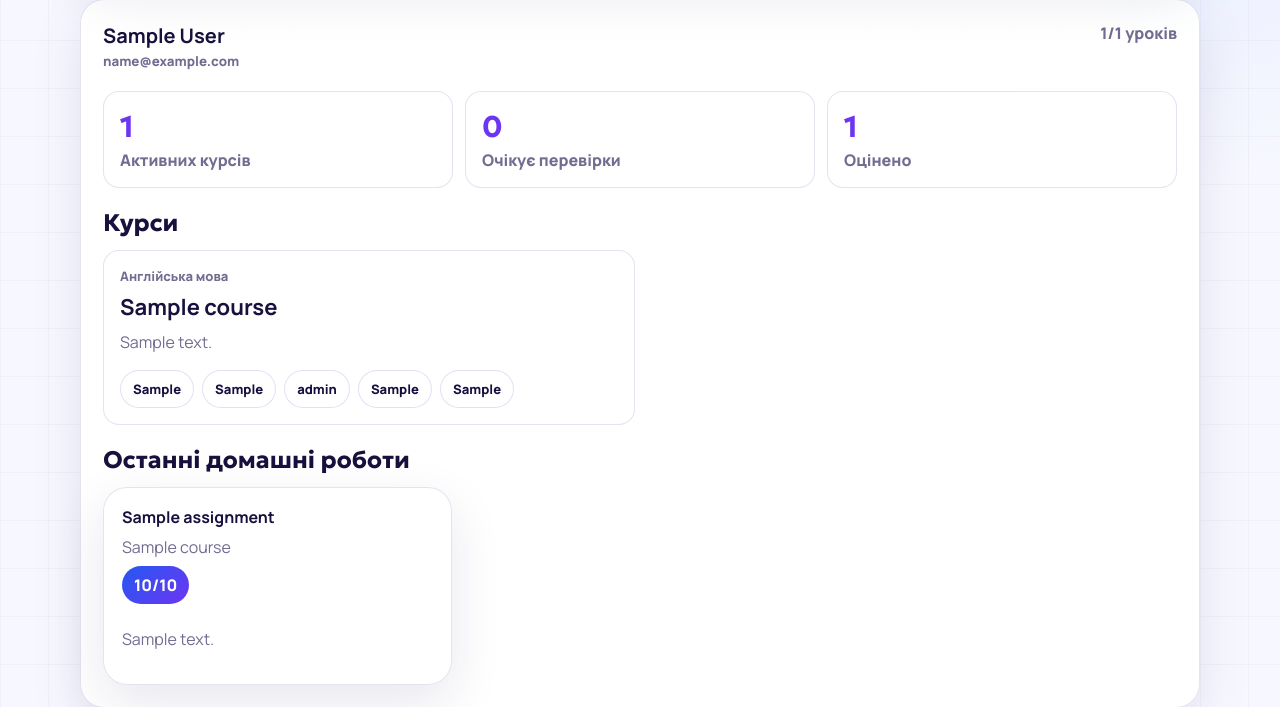
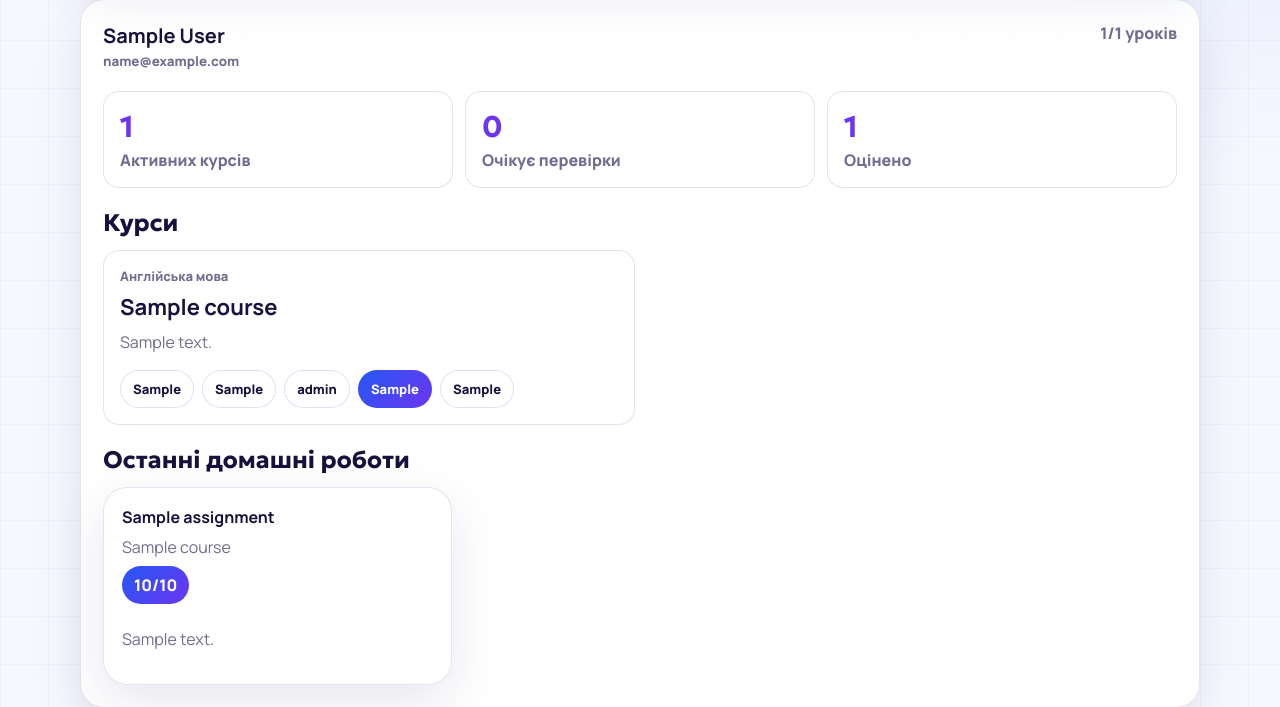
Before and after one commit to Sofier2/digital-center-platform, a Django app: page /parents/ in a window 1280 px wide. Shown: the part 440-1147 px from the top of the page. Run offline with Django 5.2, Linux system fonts and the light colour scheme; a user stored in the database is signed in; tables that the repository leaves empty hold one stand-in row (values such as "Sample post").

Commit message:
Show course prices only to parents

```diff
--- a/static/css/platform.css
+++ b/static/css/platform.css
@@ -946,6 +946,12 @@ main {
   margin: 4px 0 0;
 }
 
+.parent-course-card .price-chip {
+  color: #ffffff;
+  background: linear-gradient(135deg, var(--blue), var(--violet));
+  border-color: transparent;
+}
+
 .parent-stats strong {
   color: var(--violet);
   font-family: "Geologica", sans-serif;
--- a/templates/learning/base.html
+++ b/templates/learning/base.html
@@ -10,7 +10,7 @@
     <link rel="preconnect" href="https://fonts.googleapis.com">
     <link rel="preconnect" href="https://fonts.gstatic.com" crossorigin>
     <link href="https://fonts.googleapis.com/css2?family=Geologica:wght@500;600;700;800;900&family=Manrope:wght@400;500;600;700;800&display=swap&subset=cyrillic" rel="stylesheet">
-    <link rel="stylesheet" href="{% static 'css/platform.css' %}?v=20260615-ui7">
+    <link rel="stylesheet" href="{% static 'css/platform.css' %}?v=20260615-ui8">
   </head>
   <body>
     <header class="app-header">
--- a/templates/learning/dashboard.html
+++ b/templates/learning/dashboard.html
@@ -21,7 +21,6 @@
         <ul class="meta-list">
           <li>{{ course.schedule }}</li>
           {% if course.level %}<li>{{ course.level }}</li>{% endif %}
-          <li>{{ course.price }}</li>
           <li>{{ course.final_project }}</li>
         </ul>
         <a class="primary-btn" href="{{ course.get_absolute_url }}">Відкрити курс</a>
--- a/templates/learning/parent_dashboard.html
+++ b/templates/learning/parent_dashboard.html
@@ -38,7 +38,7 @@
                   <li>{{ enrollment.course.age_range }}</li>
                   <li>{{ enrollment.course.schedule }}</li>
                   {% if enrollment.course.level %}<li>{{ enrollment.course.level }}</li>{% endif %}
-                  <li>{{ enrollment.course.price }}</li>
+                  <li class="price-chip">{{ enrollment.course.price }}</li>
                   <li>{{ enrollment.course.final_project }}</li>
                 </ul>
               </a>
```
